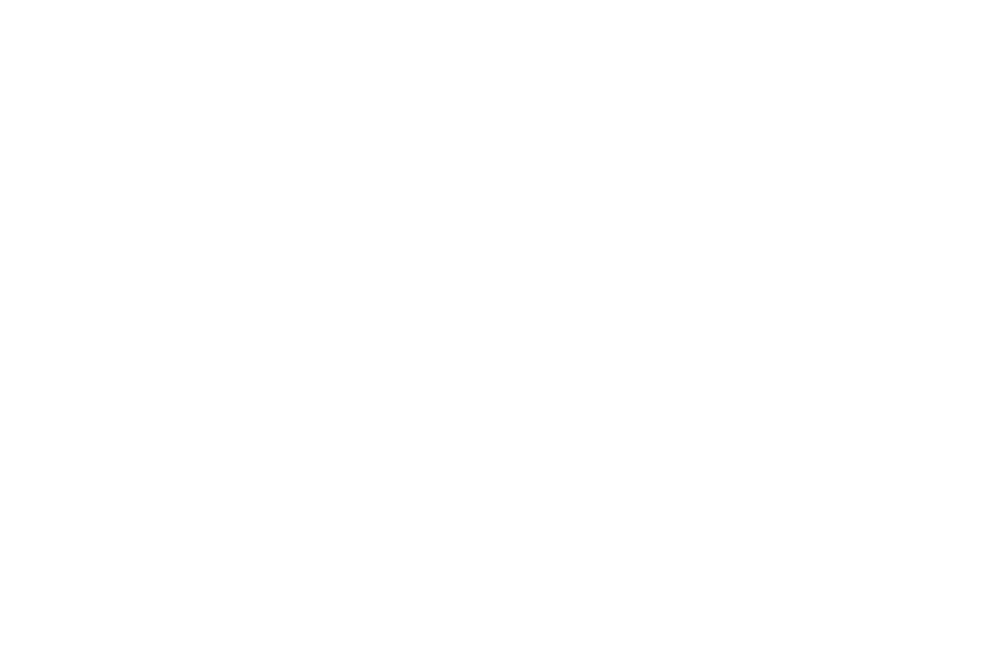
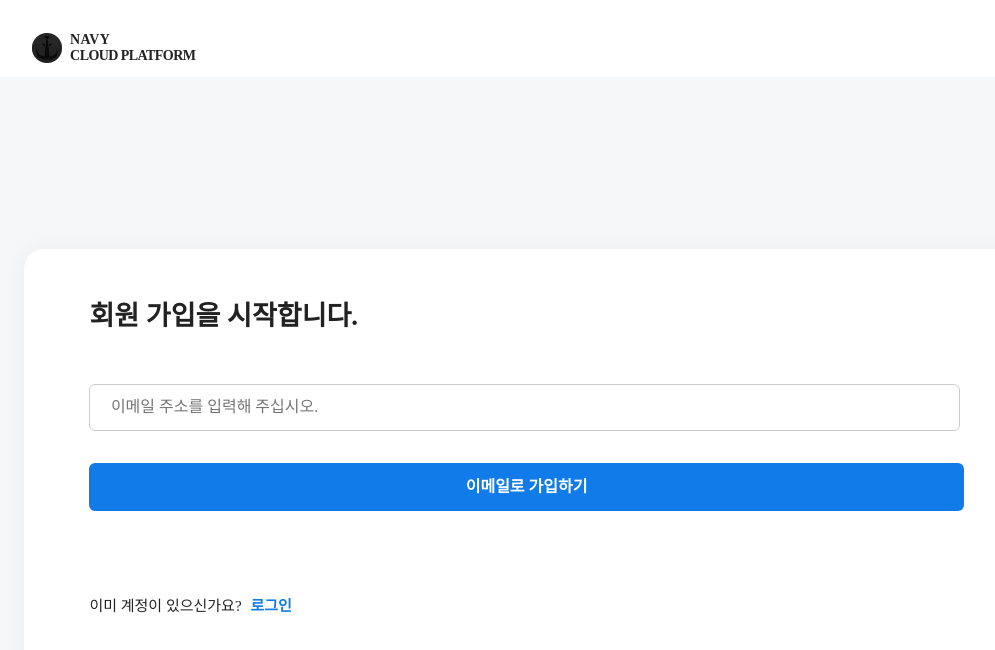
Before and after one commit to TaeHee00/NavyBucketStorage-Frontend, a React (Create React App) app: page /register in a window 1280 px wide. Before the commit this address had no page. Shown: the top 650 px of the page, without its empty margins (109-1104 px from the left). Built offline with nearby package versions, Linux system fonts and the light colour scheme.

Commit message:
feat: 회원가입 페이지 구현

```diff
--- a/src/App.tsx
+++ b/src/App.tsx
@@ -5,6 +5,7 @@
 import {QueryClient, QueryClientProvider} from "@tanstack/react-query";
 import {ReactQueryDevtools} from "@tanstack/react-query-devtools";
 import {CookiesProvider} from "react-cookie";
+import RegisterPage from "./pages/RegisterPage";
 
 const queryClient = new QueryClient();
 
@@ -15,6 +16,7 @@
               <BrowserRouter>
                   <Routes>
                       <Route path='/' element={<LoginPage />} />
+                      <Route path='/register' element={<RegisterPage />} />
                   </Routes>
               </BrowserRouter>
               <ReactQueryDevtools />
--- /dev/null
+++ b/src/pages/RegisterPage.tsx
@@ -0,0 +1,115 @@
+import React from "react";
+import Header from "../components/Header";
+import styled from "styled-components";
+import {CardContainer, TitleText} from "./LoginPage";
+import Input from "../components/Input";
+
+const MainContainer = styled.div`
+    display: flex;
+    height: 76vh;
+    padding: 10vh 0;
+    flex-direction: column;
+    align-items: center;
+    justify-content: center;
+    align-self: stretch;
+    background: #F6F7F8;
+`;
+
+const RegisterFormContainer = styled.div`
+    width: 100%;
+    margin: 2.5vh 0 0;
+`;
+
+const RegisterButton = styled.button`
+    width: 99%;
+    display: flex;
+    //padding: 0 21vw;
+    align-items: center;
+    justify-content: center;
+
+    padding: 0;
+
+    border-radius: 6px;
+    background: #117CE9;
+
+    color: #FFF;
+    text-align: center;
+
+    font-family: "Pretendard Variable", serif;
+    font-size: 1rem;
+    font-style: normal;
+    font-weight: 700;
+    line-height: 48px;
+
+    border: none;
+    white-space: nowrap;
+    cursor: pointer;
+
+    transition: all 0.2s ease;
+
+    &:hover {
+        transition: all 0.2s ease;
+        background: #0F70D2;
+    }
+
+    margin-top: 4vh;
+`;
+
+const LoginRouteContainer = styled.div`
+    display: flex;
+    flex-direction: row;
+    justify-content: left;
+    align-items: center;
+
+    font-size: 15px;
+    line-height: 1.6;
+    vertical-align: middle;
+    color: #222;
+
+    font-family: "Pretendard Variable", serif;
+    font-style: normal;
+    font-weight: 500;
+
+    margin-top: 10vh;
+`;
+
+const LoginRouteText = styled.span`
+    font-size: 15px;
+    font-weight: 600;
+    line-height: 2;
+    color: #117ce9 !important;
+    text-decoration: none !important;
+    vertical-align: middle;
+    transition: all 0.2s ease;
+    -webkit-tap-highlight-color: rgba(0, 0, 0, 0.1) !important;
+
+    cursor: pointer;
+    margin-left: 1%;
+`;
+
+const RegisterPage: React.FC = () => {
+    return (<>
+        <Header />
+        <MainContainer>
+            <CardContainer width={69}>
+                <TitleText>회원 가입을 시작합니다.</TitleText>
+                <RegisterFormContainer>
+                    <Input placeholder="이메일 주소를 입력해 주십시오."
+                           value=""
+                           name=""
+                           onChange={() => {}}
+                           onKeyDown={() => {}} />
+                    <RegisterButton>
+                        이메일로 가입하기
+                    </RegisterButton>
+                    <LoginRouteContainer>
+                        이미 계정이 있으신가요?
+                        <LoginRouteText>로그인</LoginRouteText>
+                    </LoginRouteContainer>
+                </RegisterFormContainer>
+            </CardContainer>
+        </MainContainer>
+    </>);
+}
+
+export default RegisterPage;
```
